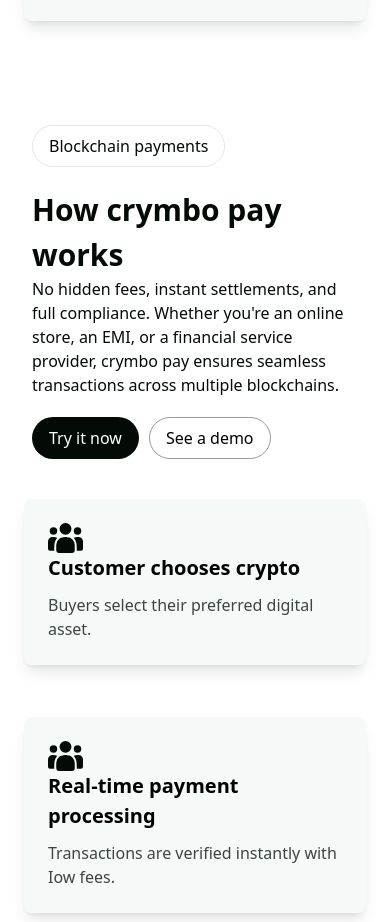
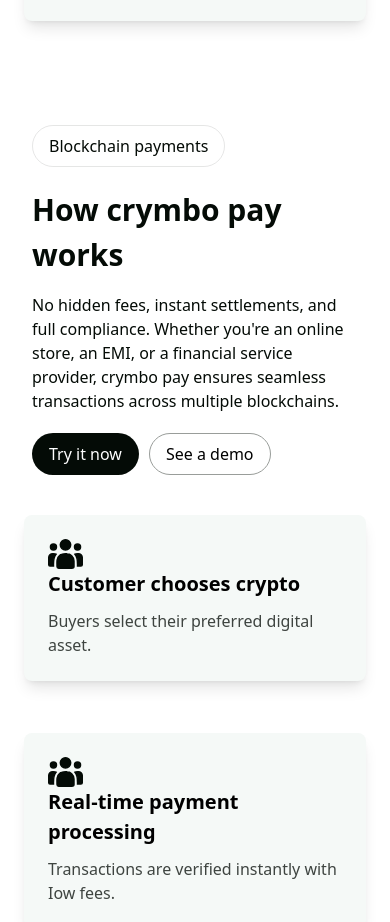
Before and after one commit to SparrowForge/CRYMBO-Task, a Next.js app: page / in a window 390 px wide. Shown: the part 3400-4322 px from the top of the page. Built offline with nearby package versions, Linux system fonts and the light colour scheme.

Commit message:
how crymbo pay work section  is responsive for tab view

```diff
--- a/app/components/howcrymbopaywork/BelowCard.tsx
+++ b/app/components/howcrymbopaywork/BelowCard.tsx
@@ -25,8 +25,8 @@
         }
     ];
     return (
-        <div className="flex flex-col justify-center lg:w-[1200px] my-4 md:my-16">
-             <div className="grid grid-cols-1 md:grid-cols-4 gap-1 md:gap-[30px]">
+        <div className="flex flex-col justify-center lg:w-[1200px] my-4  md:my-16">
+             <div className="grid grid-cols-1 md:grid-cols-2 lg:grid-cols-4 gap-1 md:gap-[30px]">
                             {data.map((card) => (
 
                                 <div
--- a/app/components/howcrymbopaywork/RightPara.tsx
+++ b/app/components/howcrymbopaywork/RightPara.tsx
@@ -3,7 +3,7 @@
 
 const RightPara = () => {
     return (
-        <div className="flex flex-col items-start justify-center gap-[20px] md:w-[580px] ">
+        <div className="flex flex-col items-start justify-center gap-[20px] lg:w-[580px] ">
             <p className="text-[16px] md:leading-[160%] ">No hidden fees, instant settlements, and full compliance. Whether you're an online store, an EMI, or a financial service provider, crymbo pay ensures seamless transactions across multiple blockchains.</p>
            <ButtonUi/>
         </div>
--- a/app/components/howcrymbopaywork/UpperSection.tsx
+++ b/app/components/howcrymbopaywork/UpperSection.tsx
@@ -4,7 +4,7 @@
 
 const UpperSection = () => {
     return (
-        <div  className='flex flex-col md:flex-row justify-between md:items-center md:gap-68 mx-8 mt-20 md:mt-0 md:mx-0'>
+        <div  className='flex flex-col lg:flex-row justify-between lg:items-center gap-4 lg:gap-68 mx-8  mt-20 md:mt-0 md:mx-0'>
 
                 <LeftTitle/>
                 <RightPara/>
```
